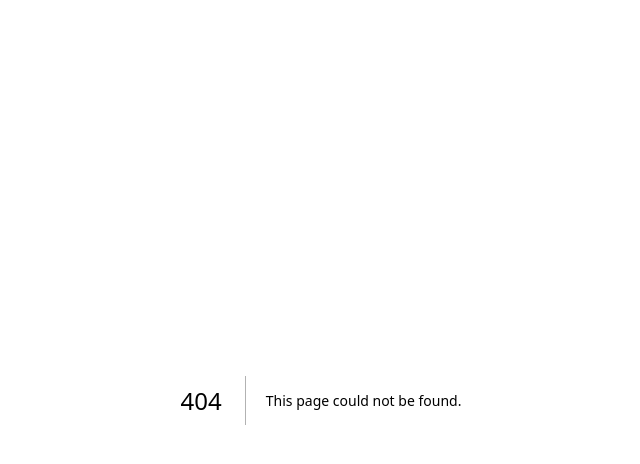
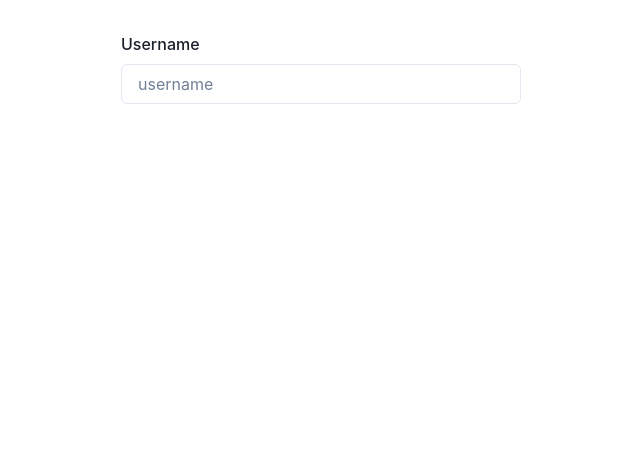
Before and after one commit to Synneks/posty, a Next.js app in the folder reddit-clone-web/: page /register in a window 1280 px wide. Before the commit this address had no page. Shown: the top 464 px of the page, without its empty margins (319-959 px from the left). Built offline with nearby package versions, Linux system fonts and the light colour scheme.

Commit message:
set up a minimal register form

```diff
--- /dev/null
+++ b/reddit-clone-web/src/components/Wrapper.tsx
@@ -0,0 +1,22 @@
+import { Box } from '@chakra-ui/react';
+import React from 'react';
+
+interface WrapperProps {
+  variant?: 'small' | 'regular';
+  children: React.ReactNode;
+}
+
+const Wrapper: React.FC<WrapperProps> = ({ children, variant = 'regular' }) => {
+  return (
+    <Box
+      mt={8}
+      mx="auto"
+      maxW={variant === 'regular' ? '800px' : '400px'}
+      w="100%"
+    >
+      {children}
+    </Box>
+  );
+};
+
+export default Wrapper;
--- /dev/null
+++ b/reddit-clone-web/src/pages/register.tsx
@@ -0,0 +1,52 @@
+import {
+  FormControl,
+  FormLabel,
+  Input,
+  FormErrorMessage,
+  Button,
+} from '@chakra-ui/react';
+import { Field, Form, Formik } from 'formik';
+import React from 'react';
+import Wrapper from '../components/Wrapper';
+
+interface registerProps {}
+
+const Register: React.FC<registerProps> = () => {
+  function validateName(value) {
+    let error;
+    if (!value) {
+      error = 'Name is required';
+    } else if (value.toLowerCase() !== 'naruto') {
+      error = "Jeez! You're not a fan 😱";
+    }
+    return error;
+  }
+
+  return (
+    <Wrapper variant="small">
+      <Formik
+        initialValues={{ username: '', password: '' }}
+        onSubmit={(values, actions) => {
+          console.log(values);
+        }}
+      >
+        {(props) => (
+          <Form>
+            <FormControl>
+              <FormLabel htmlFor="username">Username</FormLabel>
+              <Input
+                value={props.values.username}
+                onChange={props.handleChange}
+                id="username"
+                placeholder="username"
+              />
+              {/* <FormErrorMessage>{form.errors.name}</FormErrorMessage> */}
+            </FormControl>
+          </Form>
+        )}
+      </Formik>
+    </Wrapper>
+  );
+};
+
+export default Register;
```
